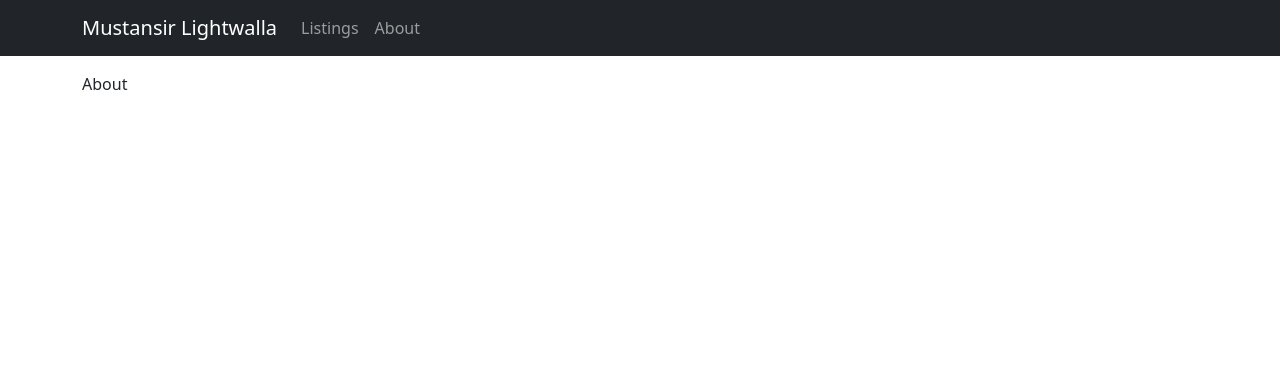
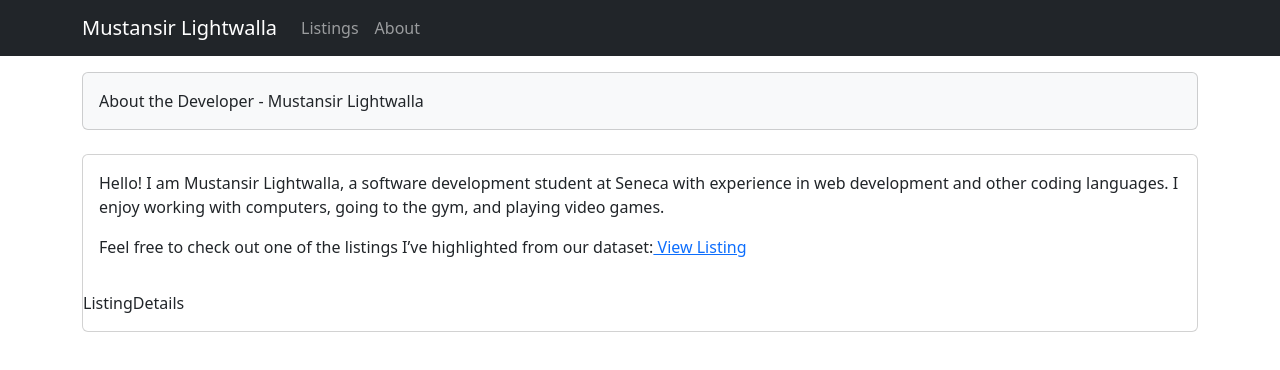
Before and after one commit to obesememes/BTI425-3, a Next.js app: page /about in a window 1280 px wide. Shown: the top 370 px of the page. Built offline with nearby package versions, Linux system fonts and the light colour scheme.

Commit message:
Finishing Step 5

```diff
--- a/components/PageHeader.js
+++ b/components/PageHeader.js
@@ -1,3 +1,14 @@
-export default function PageHeader() {
-    return <p>PageHeader</p>;
+import { Card } from "react-bootstrap";
+
+export default function PageHeader({ text }) {
+    return (
+        <>
+            <Card className="bg-light">
+                <Card.Body>
+                    {text}
+                </Card.Body>
+            </Card>
+            <br />
+        </>
+    );
 }
--- a/pages/about.js
+++ b/pages/about.js
@@ -1,3 +1,31 @@
-export default function About() {
-    return <p>About</p>;
+import Link from "next/link";
+import { Card } from "react-bootstrap";
+import ListingDetails from "@/components/ListingDetails";
+import PageHeader from "@/components/PageHeader";
+
+export default function About(props) {
+    return (
+        <>
+            <PageHeader text="About the Developer - Mustansir Lightwalla" />
+
+            <Card>
+                <Card.Body>
+                    <p>
+                        Hello! I am Mustansir Lightwalla, a software development student at Seneca with experience in
+                        web development and other coding languages. I enjoy working with computers, going to the gym, and playing video games.
+                    </p>
+
+                    <p>
+                        Feel free to check out one of the listings I’ve highlighted from our dataset:
+                        <Link href="/listing/1206363" passHref legacyBehavior>
+                            <a> View Listing </a>
+                        </Link>
+                    </p>
+                </Card.Body>
+
+                <ListingDetails listing={props.listing} />
+            </Card>
+            <br />
+        </>
+    );
 }
```
